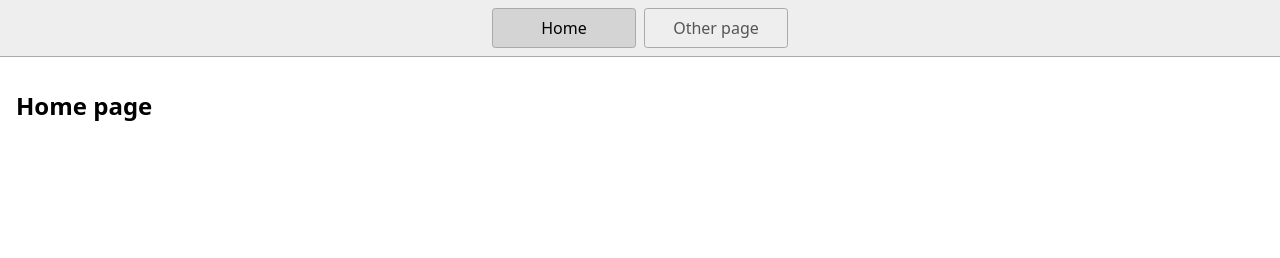
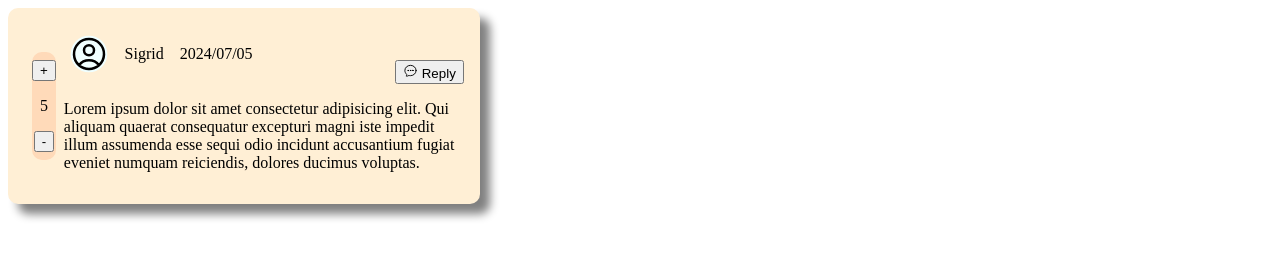
Before and after one commit to MissKluck/repetition, a website: page index.html in a window 1280 px wide. Drawn offline with Linux system fonts and the light colour scheme.

Commit message:
setup comment for comment section with html css

```diff
--- a/index.html
+++ b/index.html
@@ -4,20 +4,55 @@
     <title>Home</title>
     <meta charset="UTF-8" />
     <meta name="viewport" content="width=device-width" />
-    <!--
-      Need a visual blank slate?
-      Remove all code in `styles.css`!
-    -->
     <link rel="stylesheet" href="styles.css" />
     <script type="module" src="script.js"></script>
   </head>
   <body>
-    <nav>
-      <a href="/" aria-current="page">Home</a>
-      <a href="/page2.html">Other page</a>
-    </nav>
+
     <main>
-      <h1>Home page</h1>
+
+    <div class="message">
+      <header class="meta-information">
+        <svg xmlns="http://www.w3.org/2000/svg" fill="none" viewBox="0 0 24 24" stroke-width="1.5" stroke="currentColor" width="40px">
+          <circle cx="12" cy="12" r="11" fill="azure" stroke="none"/>
+          <path stroke-linecap="round" stroke-linejoin="round" d="M17.982 18.725A7.488 7.488 0 0 0 12 15.75a7.488 7.488 0 0 0-5.982 2.975m11.963 0a9 9 0 1 0-11.963 0m11.963 0A8.966 8.966 0 0 1 12 21a8.966 8.966 0 0 1-5.982-2.275M15 9.75a3 3 0 1 1-6 0 3 3 0 0 1 6 0Z" />
+        </svg>
+
+
+        <p>Sigrid</p>
+
+        <p>2024/07/05</p>
+      </header>
+
+      <aside class="interactions">
+
+        <div class="upvote">
+          <button>+</button>
+          <p>5</p>
+          <button>-</button>
+        </div>
+
+      </aside>
+
+      <div class="reply">
+        <button>
+         <svg xmlns="http://www.w3.org/2000/svg" fill="none" viewBox="0 0 24 24" stroke-width="1.5" stroke="currentColor" width="15px">
+          <path stroke-linecap="round" stroke-linejoin="round" d="M8.625 12a.375.375 0 1 1-.75 0 .375.375 0 0 1 .75 0Zm0 0H8.25m4.125 0a.375.375 0 1 1-.75 0 .375.375 0 0 1 .75 0Zm0 0H12m4.125 0a.375.375 0 1 1-.75 0 .375.375 0 0 1 .75 0Zm0 0h-.375M21 12c0 4.556-4.03 8.25-9 8.25a9.764 9.764 0 0 1-2.555-.337A5.972 5.972 0 0 1 5.41 20.97a5.969 5.969 0 0 1-.474-.065 4.48 4.48 0 0 0 .978-2.025c.09-.457-.133-.901-.467-1.226C3.93 16.178 3 14.189 3 12c0-4.556 4.03-8.25 9-8.25s9 3.694 9 8.25Z" />
+         </svg>
+
+         Reply
+        </button>
+      </div>
+
+      <div class="content">
+        <p>Lorem ipsum dolor sit amet consectetur adipisicing elit. Qui aliquam quaerat consequatur excepturi magni iste impedit illum assumenda esse sequi odio incidunt accusantium fugiat eveniet numquam reiciendis, dolores ducimus voluptas.</p>
+      </div>
+
+    </div>
+
+
+
     </main>
+
   </body>
 </html>
--- a/styles.css
+++ b/styles.css
@@ -1,46 +1,56 @@
-* {
-  box-sizing: border-box;
+/* Main Message */
+
+.message {
+  background-color: papayawhip;
+
+  display: grid;
+  grid-template-areas:
+  "aside meta reply"
+  "aside content content";
+
+  width: max-content;
+
+  padding: 1em 1em;
+  border-radius: 10px;
+
+  box-shadow: 10px 10px 10px grey;
 }
 
-body {
-  margin: 0;
-  font-family: system-ui, sans-serif;
-  color: black;
-  background-color: white;
+.message > .meta-information {
+  grid-area: meta;
+
+  display: flex;
+  gap: 1em;
+  padding: 0.3em;
 }
 
-nav {
-  display: flex;
-  flex-wrap: wrap;
-  align-items: center;
-  justify-content: center;
-  padding: 0.5rem;
-  gap: 0.5rem;
-  border-bottom: solid 1px #aaa;
-  background-color: #eee;
+.message > .interactions {
+    grid-area: aside;
+    padding: 0.5em;
+    display: flex;
+    flex-direction: column;
+    justify-content: center;
 }
 
-nav a {
-  display: inline-block;
-  min-width: 9rem;
-  padding: 0.5rem;
-  border-radius: 0.2rem;
-  border: solid 1px #aaa;
-  text-align: center;
-  text-decoration: none;
-  color: #555;
+.message > .reply {
+  grid-area: reply;
+  place-self: end;
 }
 
-nav a[aria-current='page'] {
-  color: #000;
-  background-color: #d4d4d4;
+.message > .content {
+  grid-area: content;
+  max-width: 400px;
 }
 
-main {
-  padding: 1rem;
+/* Components */
+.message .upvote {
+  display: flex;
+  flex-direction: column;
+  align-items: center;
+
+  background-color: peachpuff;
+  padding: 0.5em 0px;
+  border-radius: 10px;
+
+  width: min-content;
 }
-
-h1 {
-  font-weight: bold;
-  font-size: 1.5rem;
-}
```
Also changed, not shown: page2.html (deleted, +0 -19 lines), 1 other file.
